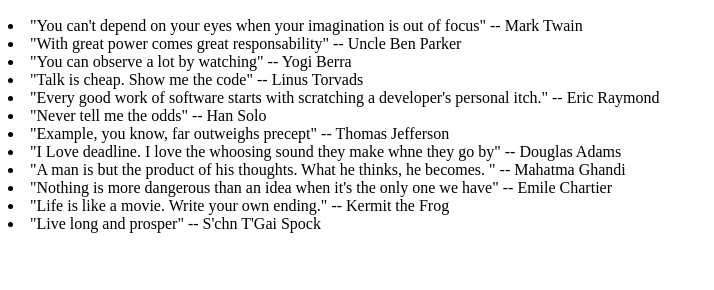
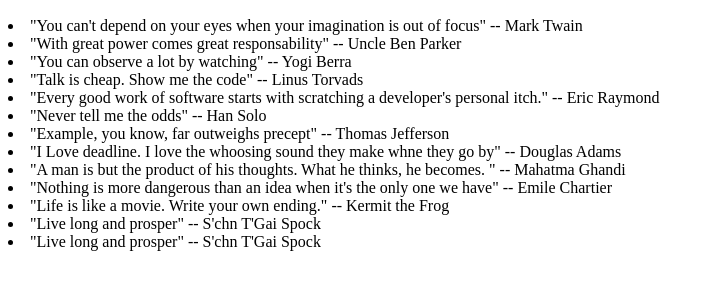
Before and after one commit to bufiku/0main_openSAP_repo, a plain HTML site: page index.html in a window 1280 px wide. Shown: the part 110-400 px from the top of the page, without its empty margins (0-714 px from the left). Drawn offline with Linux system fonts and the light colour scheme.

Commit message:
Added quotw
Adres secibd stock quote

```diff
--- a/index.html
+++ b/index.html
@@ -21,6 +21,7 @@
 			<li>"Nothing is more dangerous than an idea when it's the only one we have" -- Emile Chartier</li>
 			<li>"Life is like a movie. Write your own ending." -- Kermit the Frog </li>
 			<li>"Live long and prosper" -- S'chn T'Gai Spock</li>
+			<li>"Live long and prosper" -- S'chn T'Gai Spock</li>
 		</u1>
 	</body>
 </html>
```
